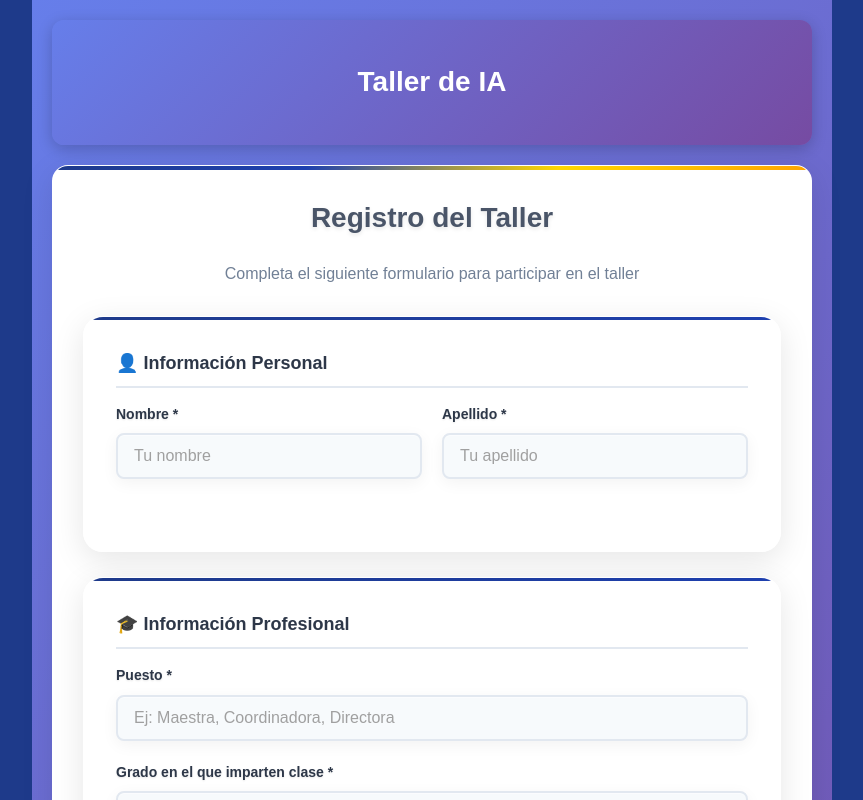
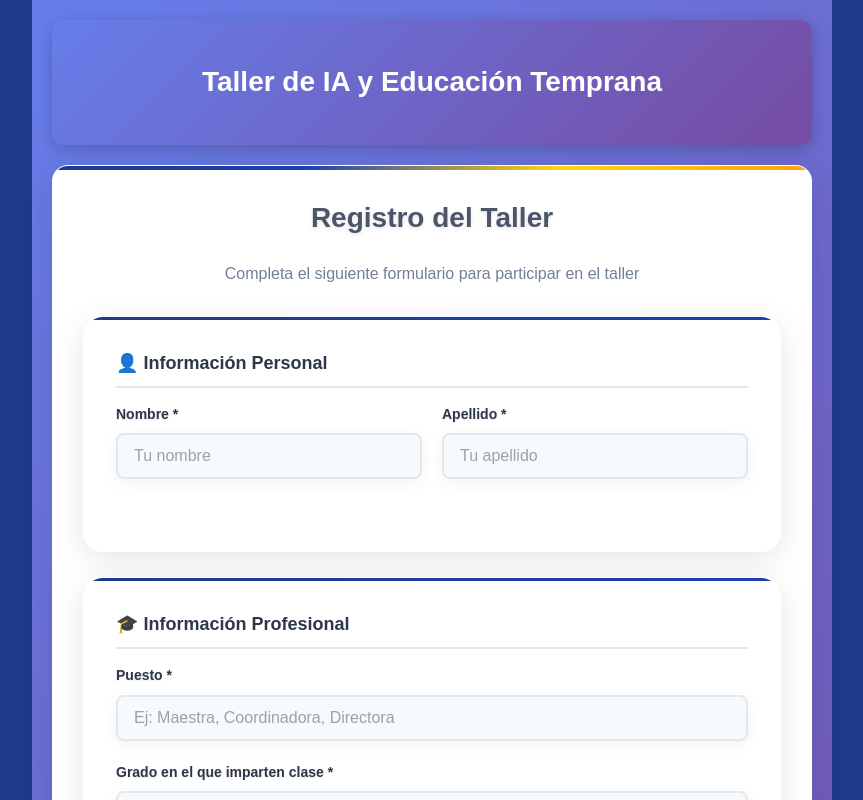
Before and after one commit to winston93-cloud/open_house, a Next.js app: page /taller-ia in a window 1280 px wide. Shown: the top 800 px of the page, without its empty margins (208-1071 px from the left). Built offline with nearby package versions, Linux system fonts and the light colour scheme.

Commit message:
🎨 Actualizar nombre del banner del Taller
- Cambiar a 'Taller de IA y Educación Temprana'
- Nombre completo y descriptivo del taller

```diff
--- a/app/components/TallerForm.tsx
+++ b/app/components/TallerForm.tsx
@@ -348,7 +348,7 @@ export default function TallerForm() {
         marginBottom: '20px'
       }}>
         <h1 style={{ margin: 0, fontSize: '28px', fontWeight: '700' }}>
-          Taller de IA
+          Taller de IA y Educación Temprana
         </h1>
       </div>
 
```
